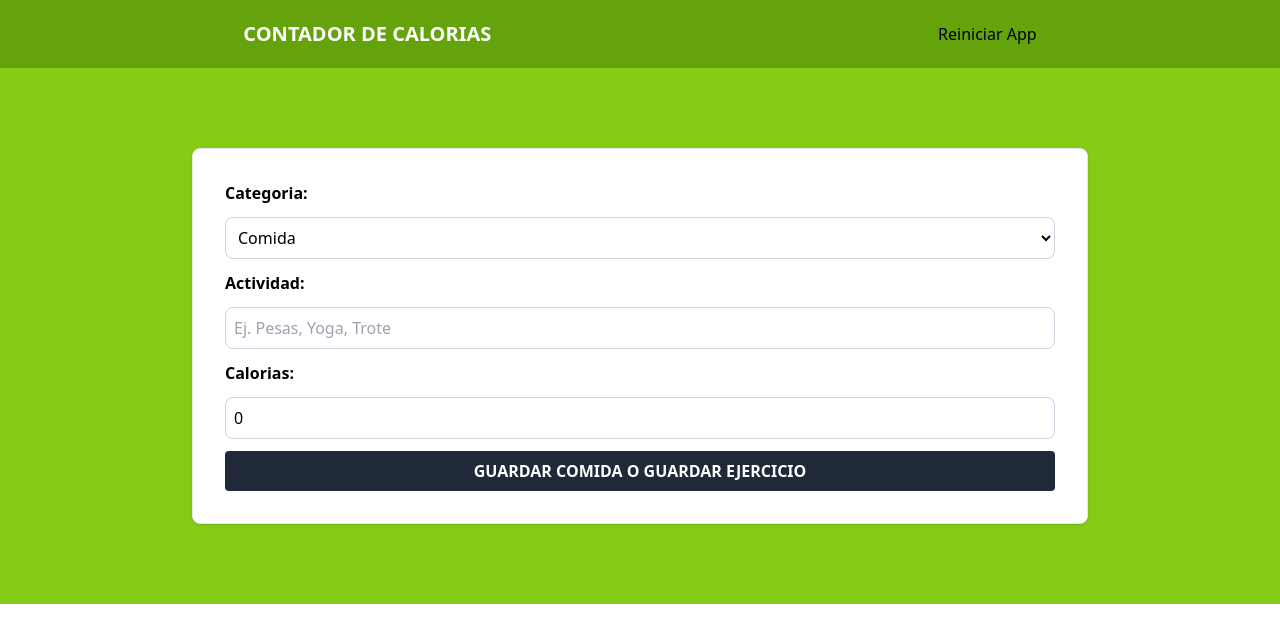
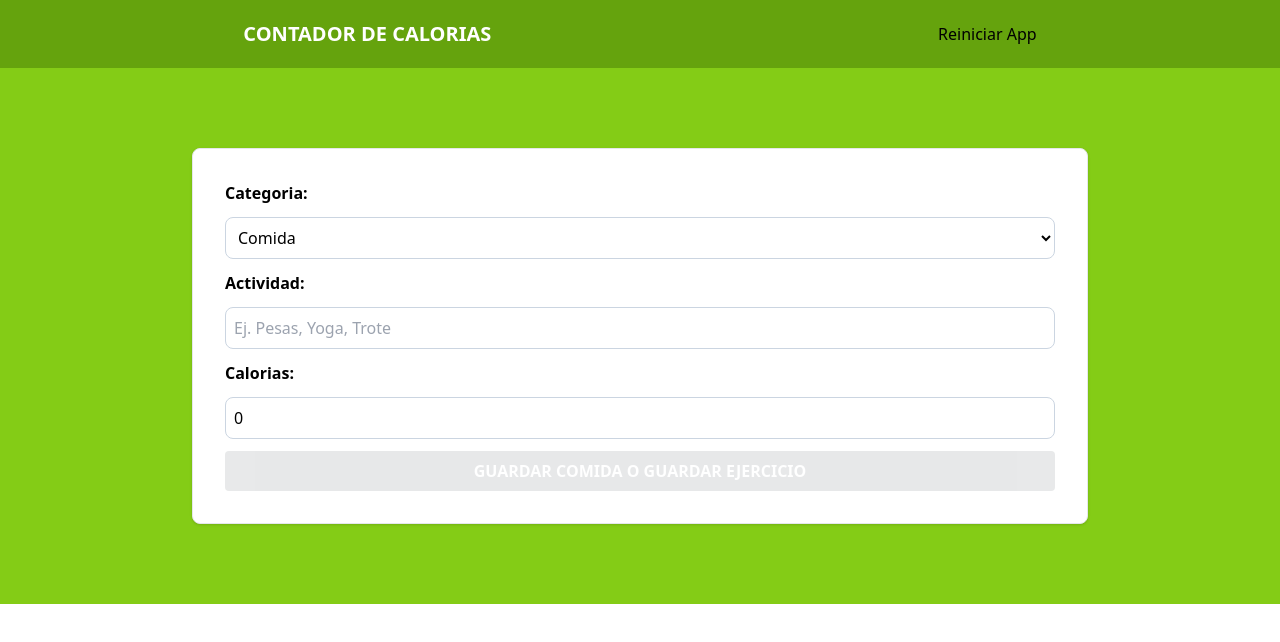
Before and after one commit to victor-varela/calorie-tracker.React-Ts, a React app: page / in a window 1280 px wide. Shown: the top 642 px of the page. Built offline with nearby package versions, Linux system fonts and the light colour scheme; the HTML template or start-up script is replaced by a standard one.

Commit message:
feat: validate is formData empty

```diff
--- a/src/components/Form.tsx
+++ b/src/components/Form.tsx
@@ -16,6 +16,12 @@ const Form = () => {
       ...formData,
       [e.target.id]: isNumberField ? +e.target.value : e.target.value,
     });
+  };
+
+  const isValidForm = () => {
+    const { name, calories } = formData;
+
+    return name.trim() !== "" && calories > 0;
   };
 
   return (
@@ -66,7 +72,8 @@ const Form = () => {
       <input
         type="submit"
         value="Guardar Comida o Guardar ejercicio"
-        className="w-full bg-gray-800 hover:bg-gray-900 font-bold text-white uppercase rounded p-2 cursor-pointer"
+        className="w-full bg-gray-800 hover:bg-gray-900 font-bold text-white uppercase rounded p-2 cursor-pointer disabled:opacity-10 disabled:cursor-not-allowed"
+        disabled={!isValidForm()}
       />
     </form>
   );
```
